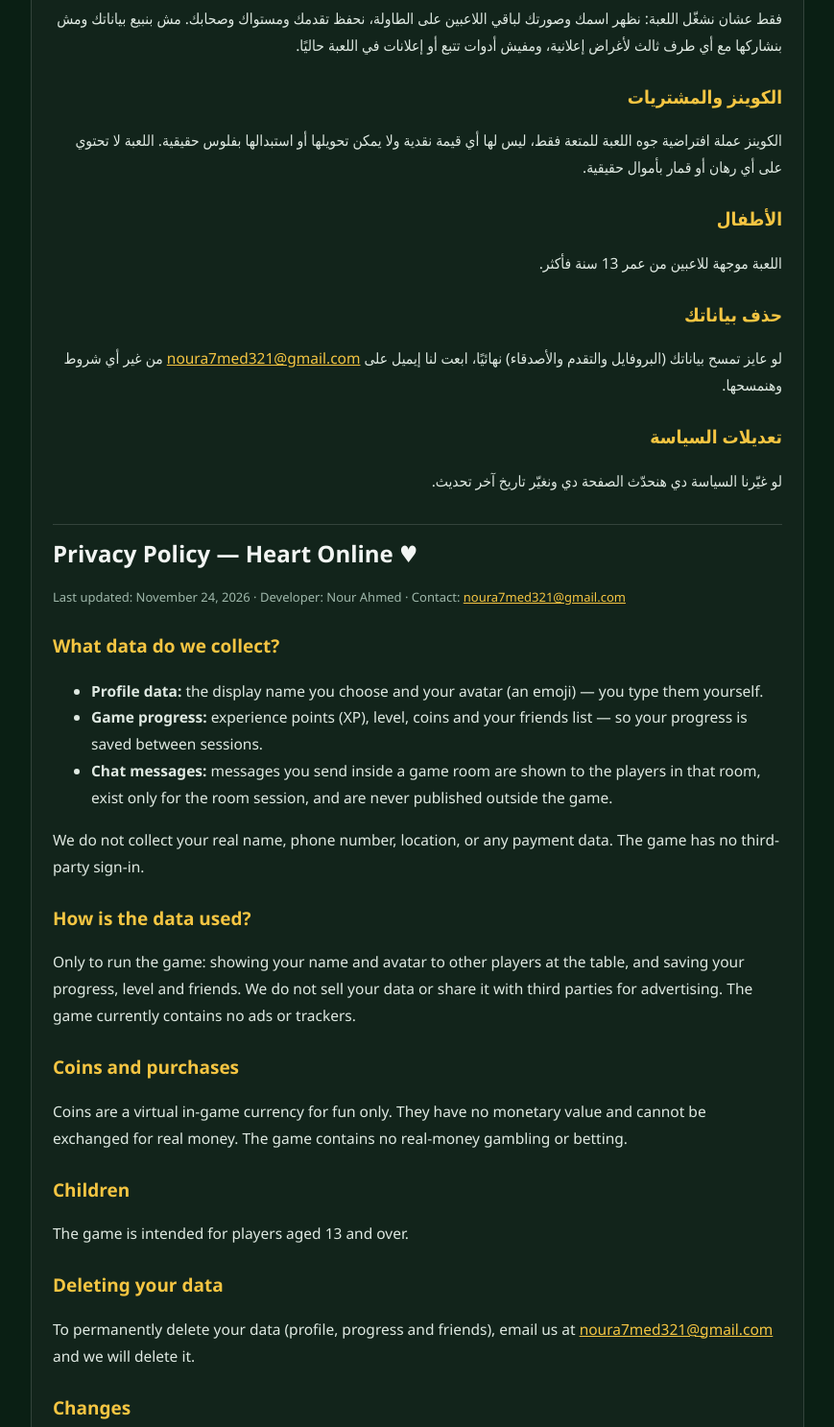
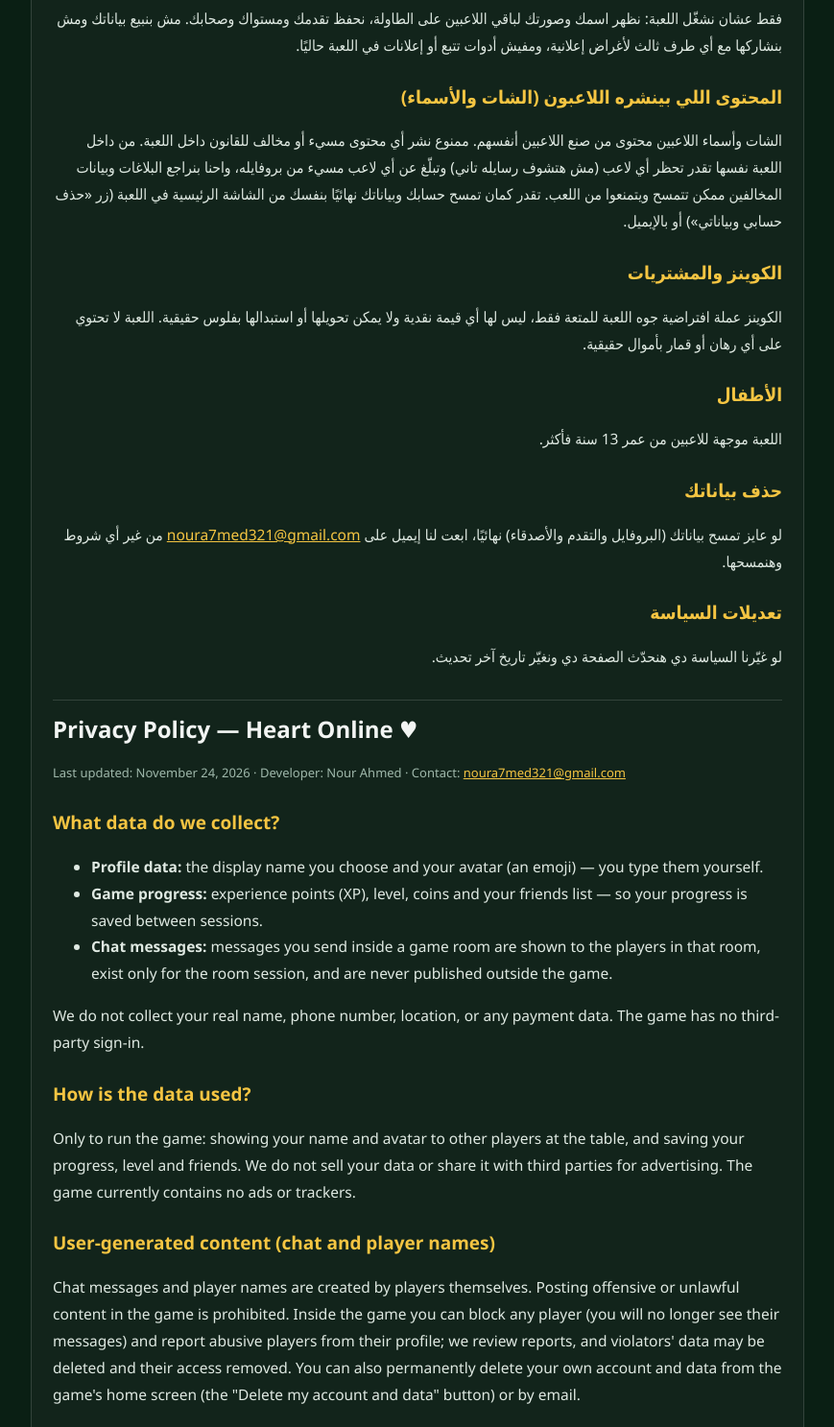
Before and after one commit to noura7med321-art/heart-online, a website: page public/privacy.html in a window 1280 px wide. Shown: the part 420-1907 px from the top of the page at 96% size, without its empty margins (205-1074 px from the left). Drawn offline with Linux system fonts and the light colour scheme.

Commit message:
Add files via upload

```diff
--- a/public/privacy.html
+++ b/public/privacy.html
@@ -29,6 +29,9 @@ a{color:#f5c542}
 <h2>بنستخدم البيانات في إيه؟</h2>
 <p>فقط عشان نشغّل اللعبة: نظهر اسمك وصورتك لباقي اللاعبين على الطاولة، نحفظ تقدمك ومستواك وصحابك. مش بنبيع بياناتك ومش بنشاركها مع أي طرف ثالث لأغراض إعلانية، ومفيش أدوات تتبع أو إعلانات في اللعبة حاليًا.</p>
 
+<h2>المحتوى اللي بينشره اللاعبون (الشات والأسماء)</h2>
+<p>الشات وأسماء اللاعبين محتوى من صنع اللاعبين أنفسهم. ممنوع نشر أي محتوى مسيء أو مخالف للقانون داخل اللعبة. من داخل اللعبة نفسها تقدر تحظر أي لاعب (مش هتشوف رسايله تاني) وتبلّغ عن أي لاعب مسيء من بروفايله، واحنا بنراجع البلاغات وبيانات المخالفين ممكن تتمسح ويتمنعوا من اللعب. تقدر كمان تمسح حسابك وبياناتك نهائيًا بنفسك من الشاشة الرئيسية في اللعبة (زر «حذف حسابي وبياناتي») أو بالإيميل.</p>
+
 <h2>الكوينز والمشتريات</h2>
 <p>الكوينز عملة افتراضية جوه اللعبة للمتعة فقط، ليس لها أي قيمة نقدية ولا يمكن تحويلها أو استبدالها بفلوس حقيقية. اللعبة لا تحتوي على أي رهان أو قمار بأموال حقيقية.</p>
 
@@ -56,6 +59,9 @@ a{color:#f5c542}
 <h2>How is the data used?</h2>
 <p>Only to run the game: showing your name and avatar to other players at the table, and saving your progress, level and friends. We do not sell your data or share it with third parties for advertising. The game currently contains no ads or trackers.</p>
 
+<h2>User-generated content (chat and player names)</h2>
+<p>Chat messages and player names are created by players themselves. Posting offensive or unlawful content in the game is prohibited. Inside the game you can block any player (you will no longer see their messages) and report abusive players from their profile; we review reports, and violators' data may be deleted and their access removed. You can also permanently delete your own account and data from the game's home screen (the "Delete my account and data" button) or by email.</p>
+
 <h2>Coins and purchases</h2>
 <p>Coins are a virtual in-game currency for fun only. They have no monetary value and cannot be exchanged for real money. The game contains no real-money gambling or betting.</p>
 
```
